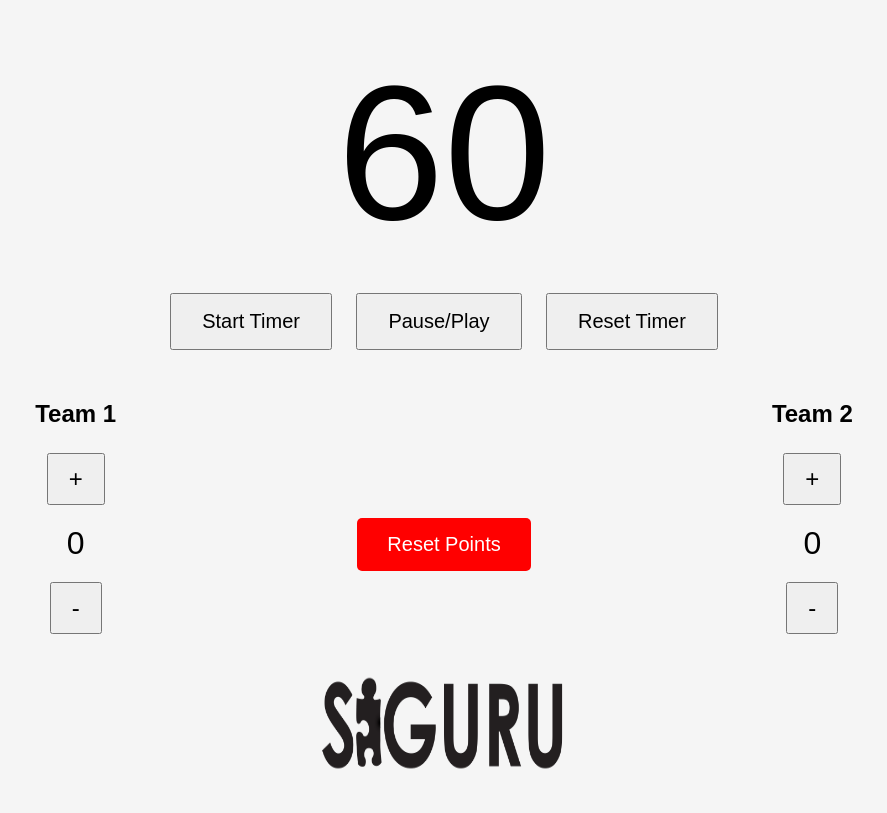
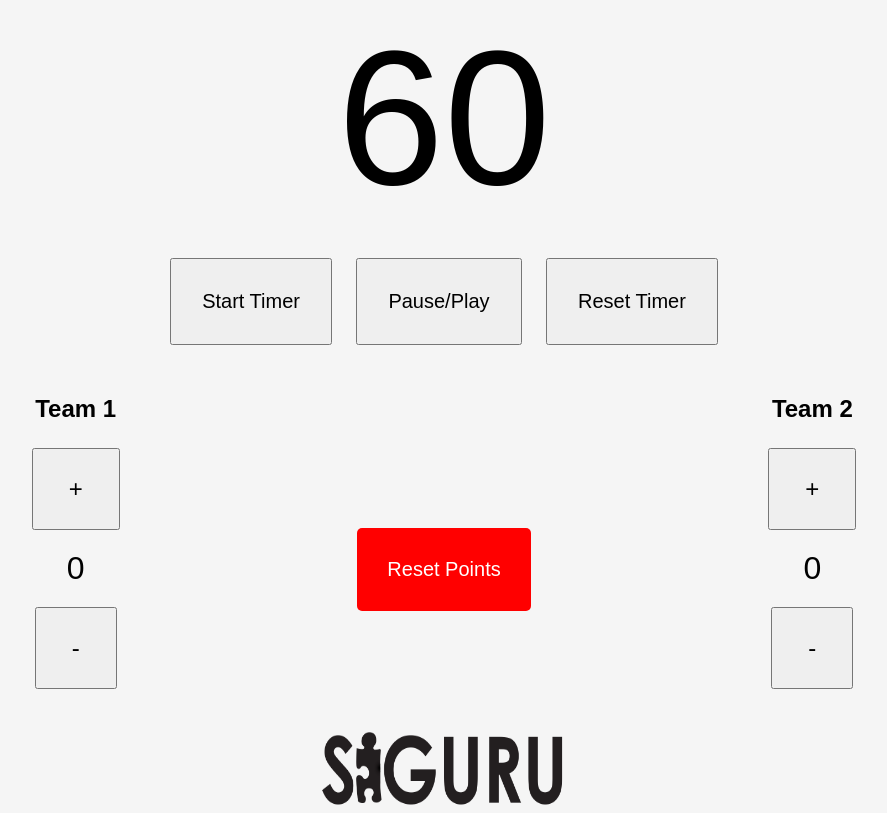
Before and after one commit to surajvsonkar/nohlberg-project_fiverr, a plain HTML site: page index.html in a window 1280 px wide. Shown: the whole page, without its empty margins (196-1083 px from the left). Drawn offline with Linux system fonts and the light colour scheme.

Commit message:
updated the buttons

```diff
--- a/index.html
+++ b/index.html
@@ -33,7 +33,7 @@
         }
 
         button {
-            padding: 15px 30px; /* Increased padding */
+            padding: 30px; /* Increased padding */
             font-size: 20px; /* Increased font size */
             margin: 10px; /* Increased margin for spacing */
         }
@@ -59,7 +59,7 @@
 
         .points button {
             font-size: 24px;
-            padding: 10px 20px; /* Increased padding */
+            padding: 25px 35px;
             margin: 5px;
         }
 
@@ -77,7 +77,7 @@
         .logo {
             margin-top: 35px;
             width: 250px;
-            height: 100px;
+            height: 80px;
         }
 
         .controls {
@@ -92,6 +92,7 @@
             .points span {
                 font-size: 4em;
             }
+
         }
     </style>
 </head>
```
Also changed, not shown: 1 other file.
